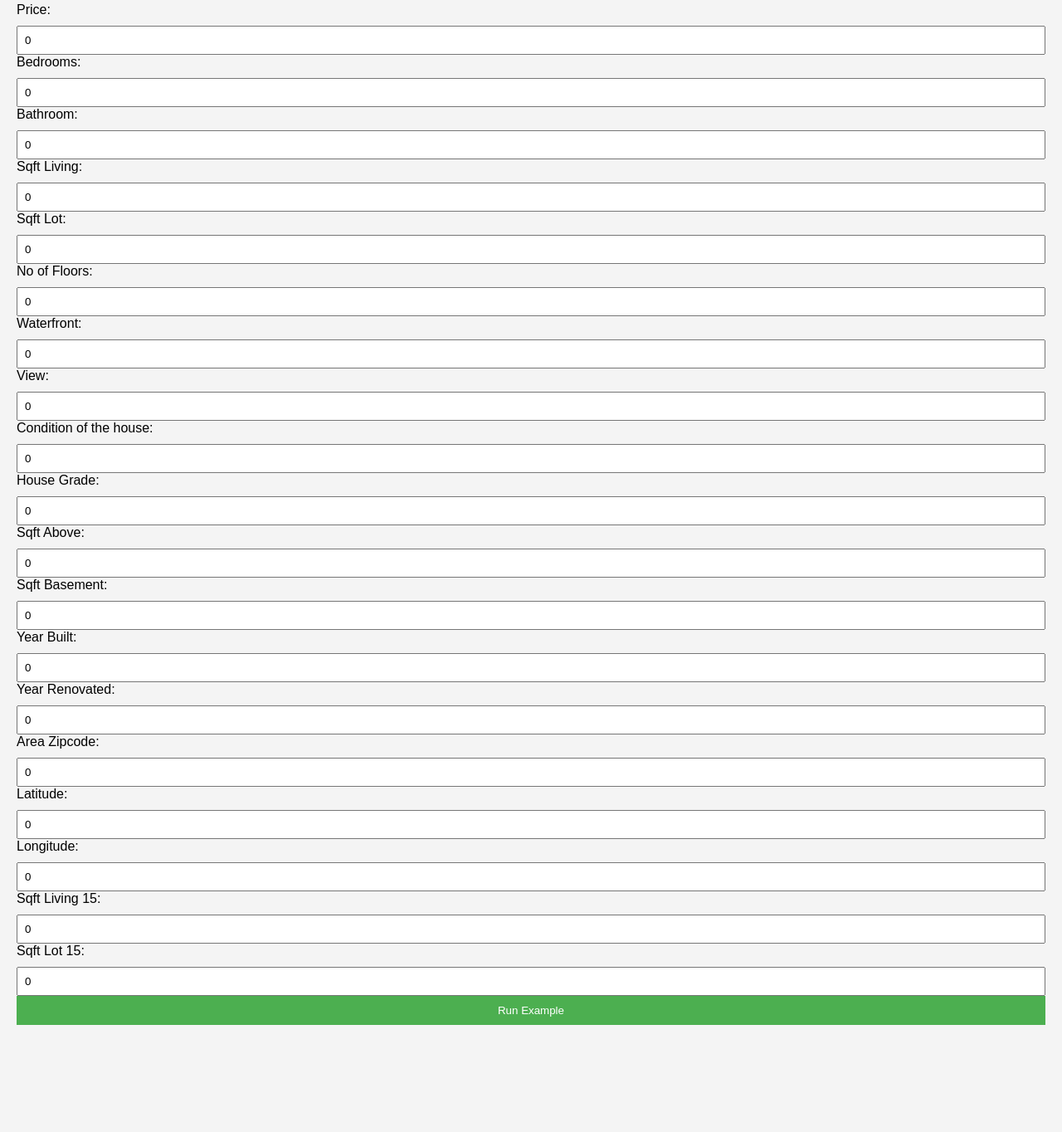
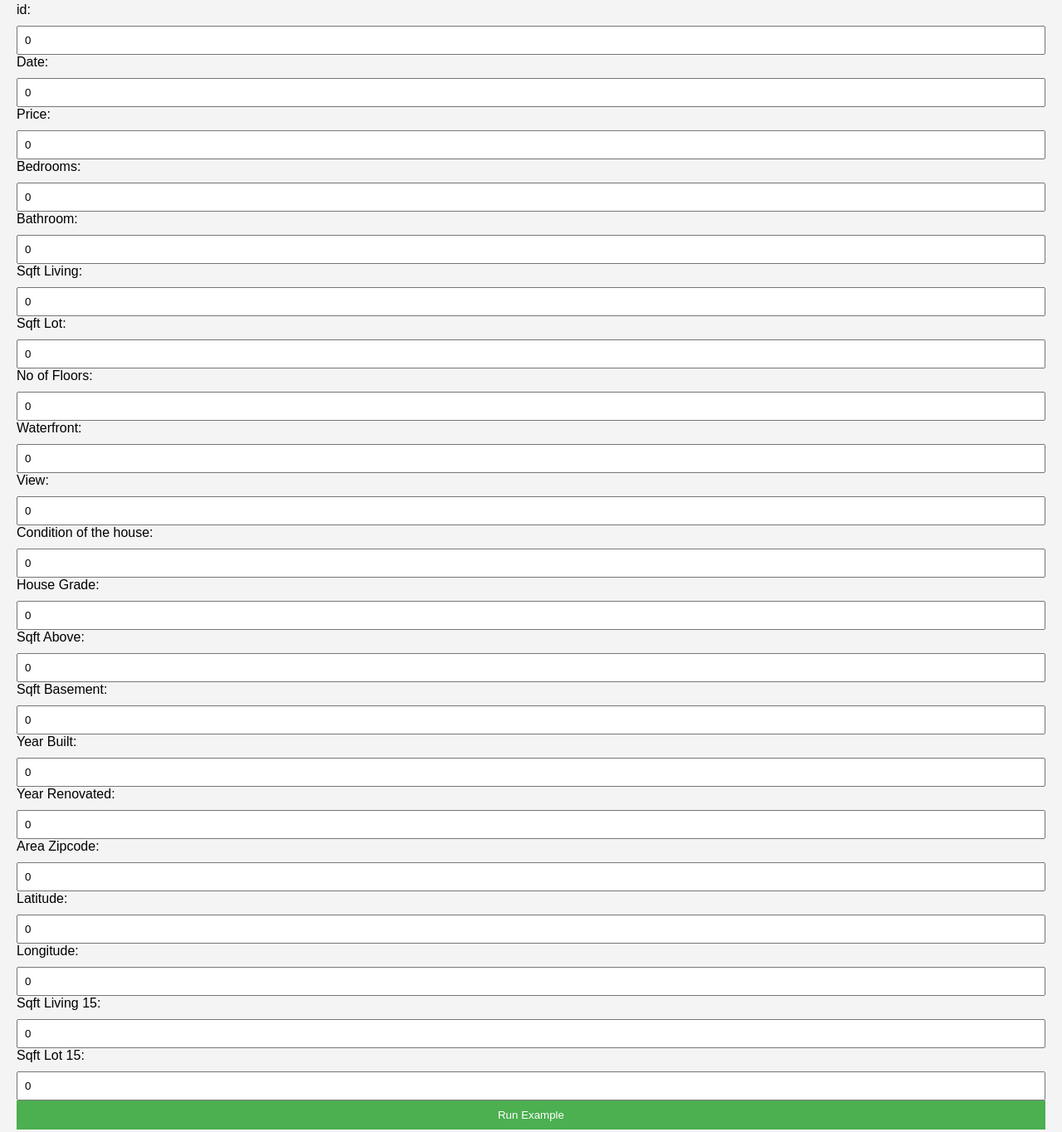
Before and after one commit to arshanuddin/house, a plain HTML site: page index.html in a window 1280 px wide. Shown: the part 77-1441 px from the top of the page at 83% size. Before the commit the page ends 1332 px from the top, so only its background shows below. Drawn offline with Linux system fonts and the light colour scheme; a script that the page names is missing.

Commit message:
Update index.html

```diff
--- a/index.html
+++ b/index.html
@@ -87,62 +87,68 @@
 
   <form>
     <!-- Update IDs and labels accordingly -->
-    <label for="box1">Price:</label>
+    <label for="box1">id:</label>
     <input type="text" value="0" id="box1">
 
-    <label for="box2">Bedrooms:</label>
+    <label for="box2">Date:</label>
     <input type="text" value="0" id="box2">
 
-    <label for="box3">Bathroom:</label>
+    <label for="box3">Price:</label>
     <input type="text" value="0" id="box3">
 
-     <label for="box4">Sqft Living:</label>
+    <label for="box4">Bedrooms:</label>
     <input type="text" value="0" id="box4">
 
-     <label for="box5">Sqft Lot:</label>
+    <label for="box5">Bathroom:</label>
     <input type="text" value="0" id="box5">
 
-     <label for="box6">No of Floors:</label>
+     <label for="box6">Sqft Living:</label>
     <input type="text" value="0" id="box6">
 
-     <label for="box7">Waterfront:</label>
+     <label for="box7">Sqft Lot:</label>
     <input type="text" value="0" id="box7">
 
-    <label for="box8">View:</label>
+     <label for="box8">No of Floors:</label>
     <input type="text" value="0" id="box8">
 
-    <label for="box9">Condition of the house:</label>
+     <label for="box9">Waterfront:</label>
     <input type="text" value="0" id="box9">
 
-    <label for="box10">House Grade:</label>
+    <label for="box10">View:</label>
     <input type="text" value="0" id="box10">
 
-    <label for="box11">Sqft Above:</label>
+    <label for="box11">Condition of the house:</label>
     <input type="text" value="0" id="box11">
 
-    <label for="box12">Sqft Basement:</label>
+    <label for="box12">House Grade:</label>
+    <input type="text" value="0" id="box12">
+
+    <label for="box13">Sqft Above:</label>
+    <input type="text" value="0" id="box13">
+
+    <label for="box14">Sqft Basement:</label>
     <input type="text" value="0" id="box12">
 
     <label for="box13">Year Built:</label>
-    <input type="text" value="0" id="box13">
-
-    <label for="box14">Year Renovated:</label>
     <input type="text" value="0" id="box14">
 
-    <label for="box15">Area Zipcode:</label>
+    <label for="box15">Year Renovated:</label>
     <input type="text" value="0" id="box15">
 
-    <label for="box16">Latitude:</label>
+    <label for="box16">Area Zipcode:</label>
     <input type="text" value="0" id="box16">
 
-    <label for="box17">Longitude:</label>
+    <label for="box17">Latitude:</label>
     <input type="text" value="0" id="box17">
 
-    <label for="box18">Sqft Living 15:</label>
+    <label for="box18">Longitude:</label>
     <input type="text" value="0" id="box18">
 
-    <label for="box19">Sqft Lot 15:</label>
+    <label for="box19">Sqft Living 15:</label>
     <input type="text" value="0" id="box19">
+
+    <label for="box20">Sqft Lot 15:</label>
+    <input type="text" value="0" id="box20">
 
 
     <button type="button" onclick="runExample()">Run Example</button>
```
